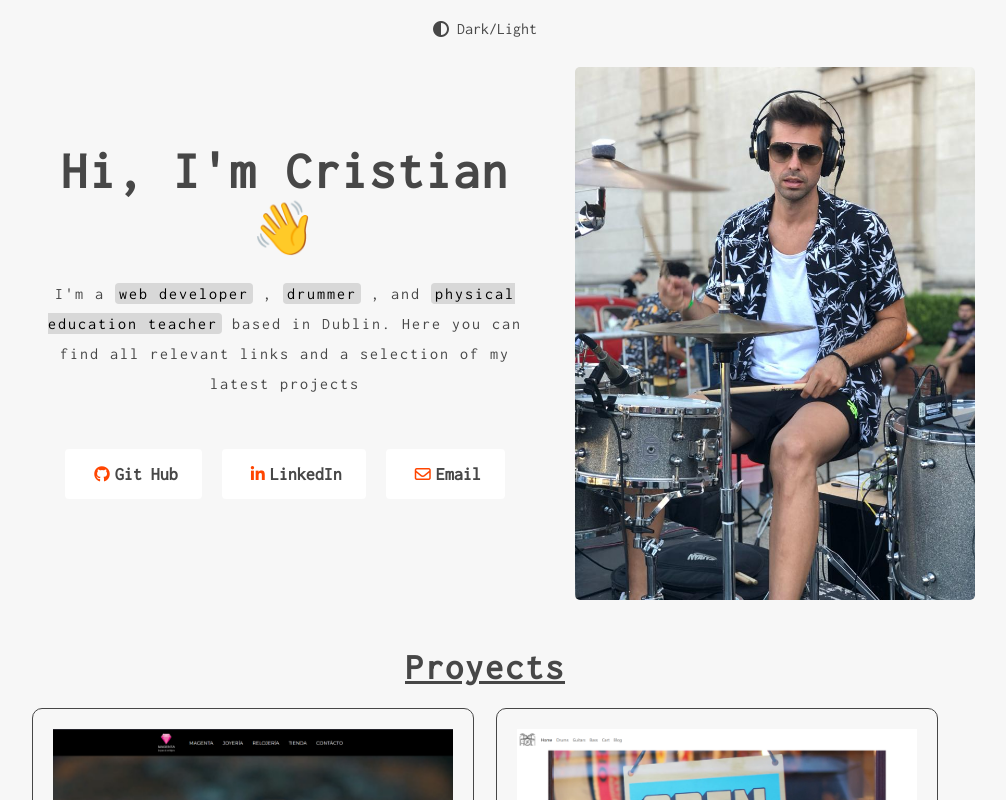
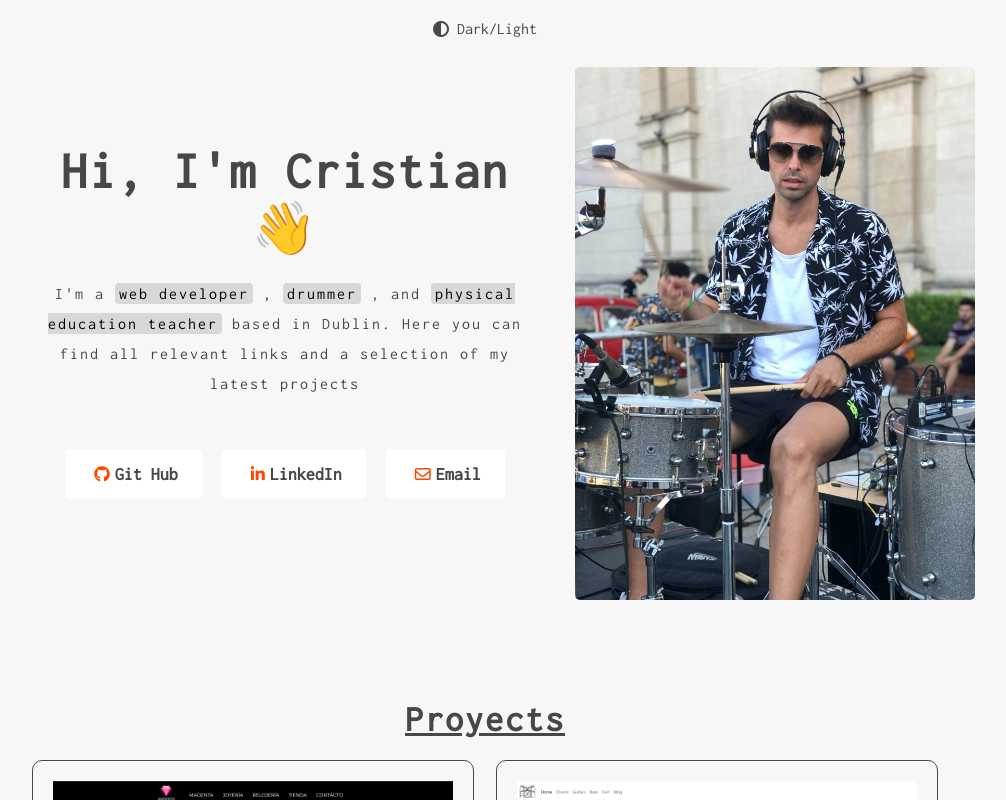
Before and after one commit to CristianMozetich/Portfolio, a React (Vite) app: page / in a window 1280 px wide. Shown: the top 800 px of the page, without its empty margins (155-1161 px from the left). Built offline with nearby package versions, Linux system fonts and the light colour scheme.

Commit message:
soluciones

```diff
--- a/src/Components/IntroContainer/IntroContainer.css
+++ b/src/Components/IntroContainer/IntroContainer.css
@@ -4,6 +4,7 @@
     justify-content: center;
     margin-top: 100px;
     margin: 10px;
+    margin-bottom: 100px;
 }
 
 .intro_container img{
@@ -16,5 +17,6 @@
 @media (max-width: 700px){
     .intro_container{
         margin-top: 10px;
+        margin-bottom: 100px;
     }
 };
--- a/src/Components/Proyects/Proyects.css
+++ b/src/Components/Proyects/Proyects.css
@@ -1,6 +1,3 @@
-.contenedor_titulo{
-    margin-top: 3rem;
-}
 .titulo_proyectos {
     text-align: center;
     font-size: 36px;
```
